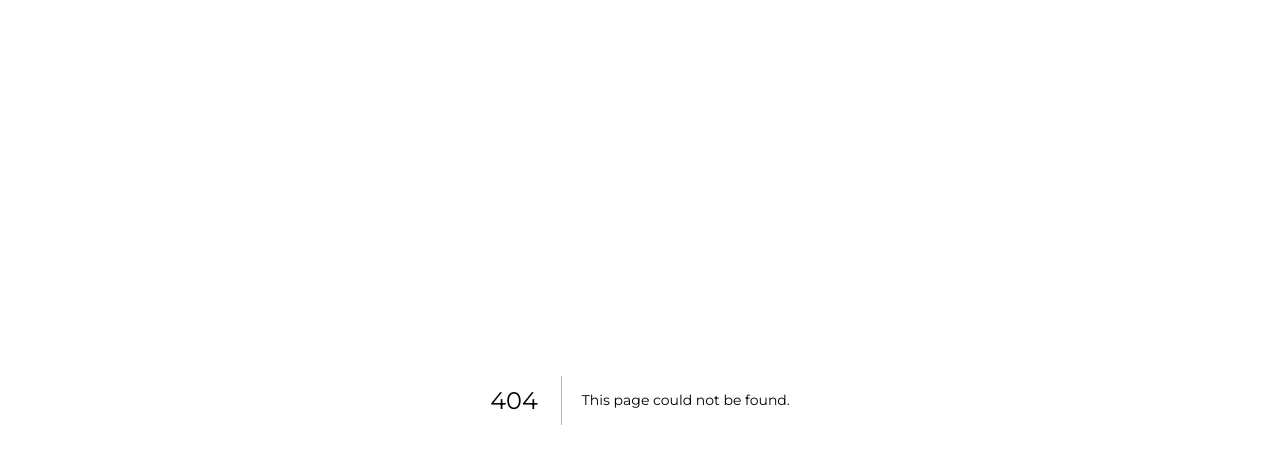
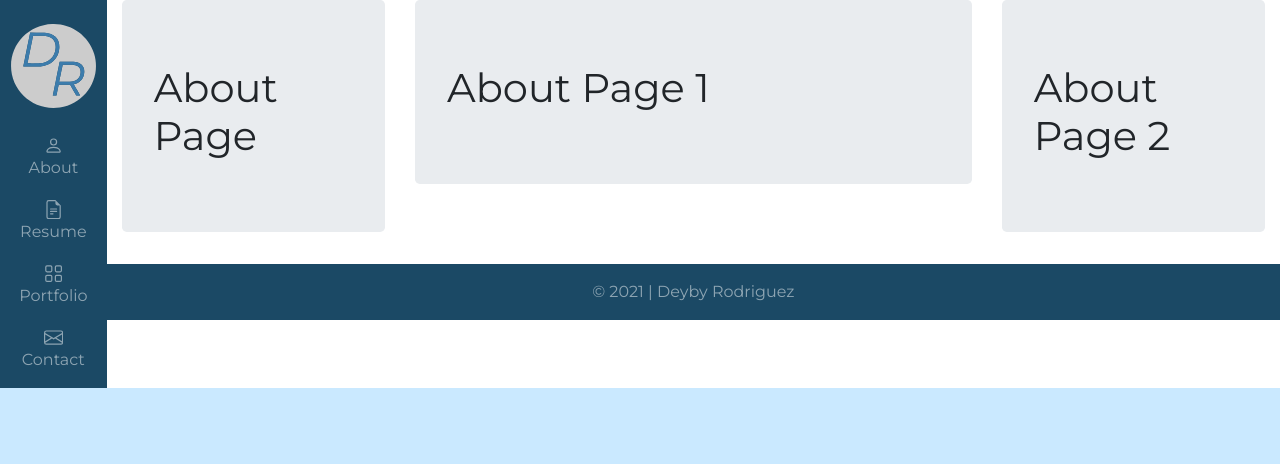
Before and after one commit to deybyr647/next-personal-site, a Next.js app: page /about in a window 1280 px wide. Before the commit this address had no page. Shown: the top 464 px of the page. Built offline with nearby package versions, Linux system fonts and the light colour scheme.

Commit message:
Minor changes to nav bar & landing page. Began work on other pages of the site, added more styling, and added more files for future development

```diff
--- a/components/Navigation.tsx
+++ b/components/Navigation.tsx
@@ -6,7 +6,7 @@ import { BsPerson, BsFileEarmarkText, BsGrid, BsEnvelope } from 'react-icons/bs'
 
 const Navigation = () => {
     return (
-        <Navbar expand={"md"} variant={"dark"} className={`h-100 d-flex flex-column align-items-center ${styles.navigation}`}>
+        <Navbar variant={"dark"} className={`h-100 d-flex align-items-start justify-content-center ${styles.navigation}`}>
             <Nav className={"d-flex text-center flex-column sticky-top"}>
                 <Navbar.Brand className={"mx-0 p-0 my-3"}>
                     <Link href={"/"}>
@@ -24,15 +24,15 @@ const Navigation = () => {
                     </a>
                 </Link>
 
-                <Link href={"/resume"}>
-                    <a className={"nav-link"}>
+                <Link href={"/Resume.pdf"}>
+                    <a className={"nav-link"} rel={"noopener noreferrer"} target={"_blank"}>
                         <BsFileEarmarkText size={"1.2em"}/>
                         <br/>
                         <span className={"d-none d-lg-inline"}>Resume</span>
                     </a>
                 </Link>
 
-                <Link href={"/portfolio"}>
+                <Link href={"/projects"}>
                     <a className={"nav-link"}>
                         <BsGrid size={"1.2em"}/>
                         <br/>
--- /dev/null
+++ b/pages/about.tsx
@@ -0,0 +1,54 @@
+import { Container, Row, Col, Image, Jumbotron } from 'react-bootstrap';
+
+import Metadata from '../components/Metadata';
+import Navigation from "../components/Navigation";
+import Footer from "../components/Footer";
+
+const AboutContent = () => {
+    return (
+        <Container fluid>
+            <Row className={"p-0"}>
+                <Col xs={2} sm={1} className={"p-0"}>
+                    <Navigation/>
+                </Col>
+
+                <Col className={"p-0"}>
+                    <Container fluid>
+                        <Row>
+                            <Col>
+                                <Jumbotron>
+                                    <h1>About Page</h1>
+                                </Jumbotron>
+                            </Col>
+
+                            <Col md={12} lg={4} xl={6} className="mb-4 order-first order-lg-0">
+                                <Jumbotron>
+                                    <h1>About Page 1</h1>
+                                </Jumbotron>
+                            </Col>
+
+                            <Col>
+                                <Jumbotron>
+                                    <h1>About Page 2</h1>
+                                </Jumbotron>
+                            </Col>
+                        </Row>
+                    </Container>
+
+                    <Footer/>
+                </Col>
+            </Row>
+        </Container>
+    )
+}
+
+const AboutPage = () => {
+    return (
+        <>
+            <Metadata title={"About"}/>
+            <AboutContent/>
+        </>
+    )
+}
+
+export default AboutPage;
--- a/pages/index.tsx
+++ b/pages/index.tsx
@@ -15,7 +15,7 @@ const LandingContent = () => {
                     <Navigation/>
                 </Col>
 
-                <Col className={"p-0"}>
+                <Col xs={10} sm={11} className={"p-0"}>
                     <Container fluid>
                         <Row className={"d-flex flex-column"}>
                             <Col>
@@ -42,7 +42,7 @@ const LandingContent = () => {
                                             <h3>Projects</h3>
                                             <p>Jump to the list of projects I've worked on</p>
 
-                                            <Link href={"/portfolio"}>
+                                            <Link href={"/projects"}>
                                                 <a
                                                     className={`btn ${styles.linkButton}`}
                                                 >
@@ -85,6 +85,7 @@ const LandingContent = () => {
                             </Col>
                         </Row>
                     </Container>
+
                     <Footer/>
                 </Col>
             </Row>
--- a/styles/etc.module.css
+++ b/styles/etc.module.css
@@ -3,8 +3,8 @@
 }
 
 @media(prefers-reduced-motion: no-preference) {
-    .logo {
-        animation: logo-spin infinite 15s linear;
+    .logo:hover {
+        animation: logo-spin infinite 5s linear;
     }
 }
 
--- a/styles/globals.css
+++ b/styles/globals.css
@@ -12,6 +12,7 @@ body {
 a {
   color: inherit;
   text-decoration: none;
+  transition: all 300ms ease-out;
 }
 
 * {
```
Also changed, not shown: pages/contact.tsx (added), pages/projects/[projectid].tsx (added), pages/projects/index.tsx (added), public/images/IMG_6754.jpg (deleted), 1 other file (tests, documents, lock files or other folders).
